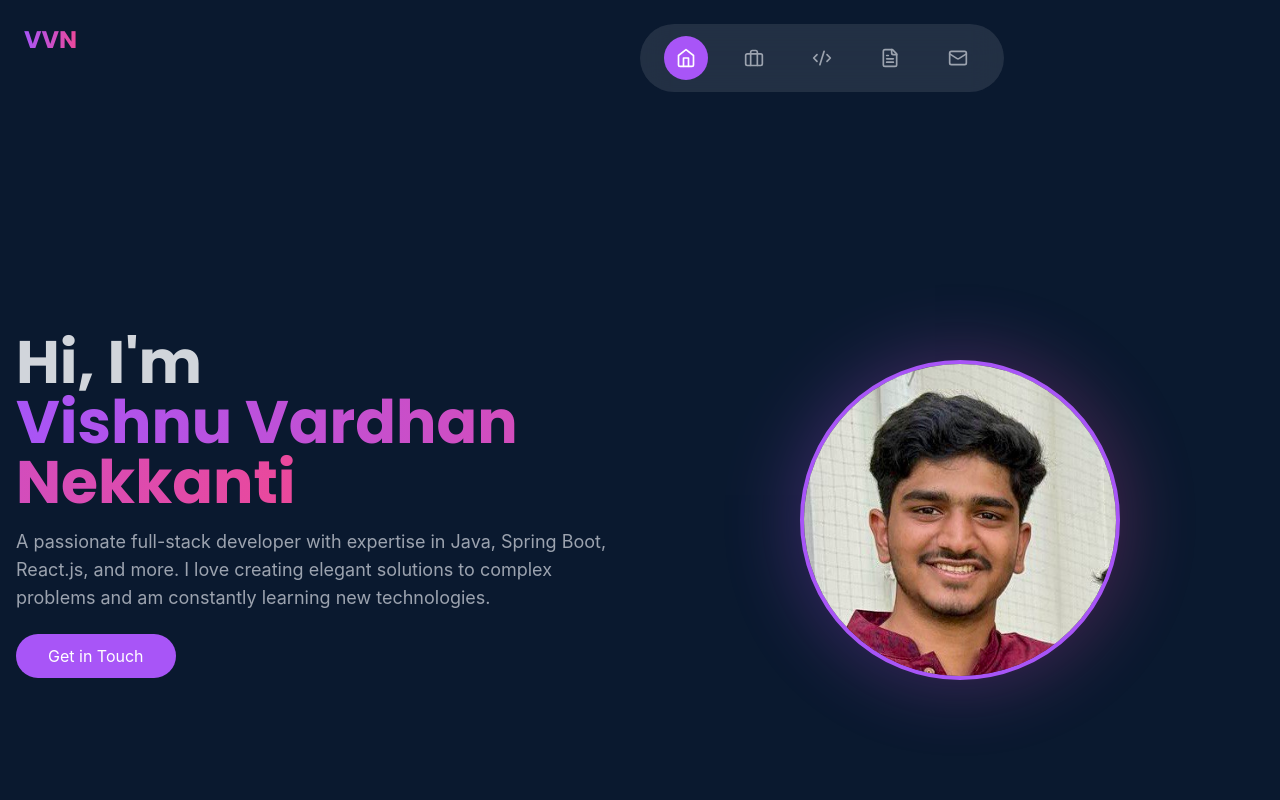
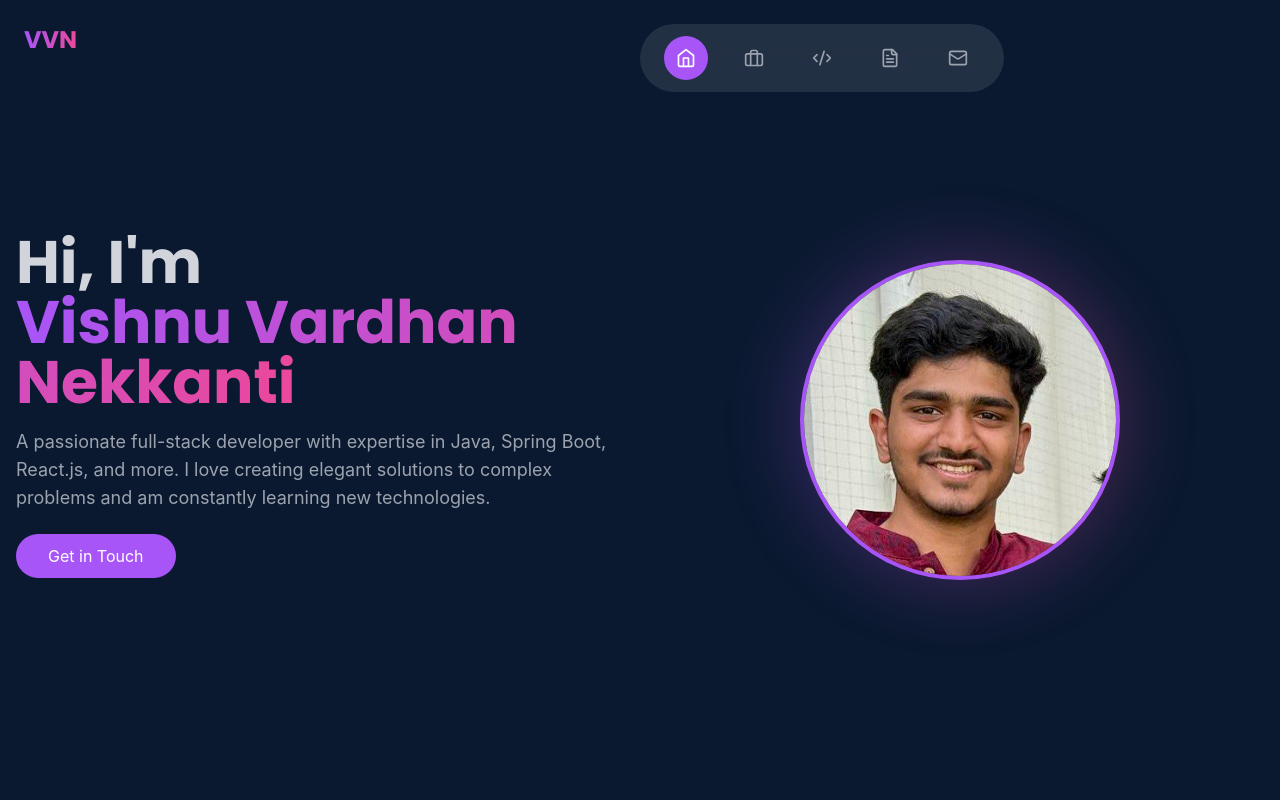
Before and after one commit to VishnuvardhanNekkanti/portfolio-project, a React (Vite) app: page / in a window 1280 px wide. Shown: the top 800 px of the page. Built offline with nearby package versions, Linux system fonts and the light colour scheme.

Commit message:
home page photo and nav bar gap reduced

```diff
--- a/src/App.tsx
+++ b/src/App.tsx
@@ -68,7 +68,7 @@ function App() {
 
       {/* Main Content */}
       <div className="container mx-auto px-4 pt-25">
-        <div id="home" className="pt-[100px]"><HomeSection /></div>
+        <div id="home" className="pt-[0px]"><HomeSection /></div>
 <div id="projects" className="pt-[100px]"><ProjectsSection /></div>
 <div id="skills" className="pt-[100px]"><SkillsSection /></div>
 <div id="resume" className="pt-[100px]"><ResumeSection /></div>
```
